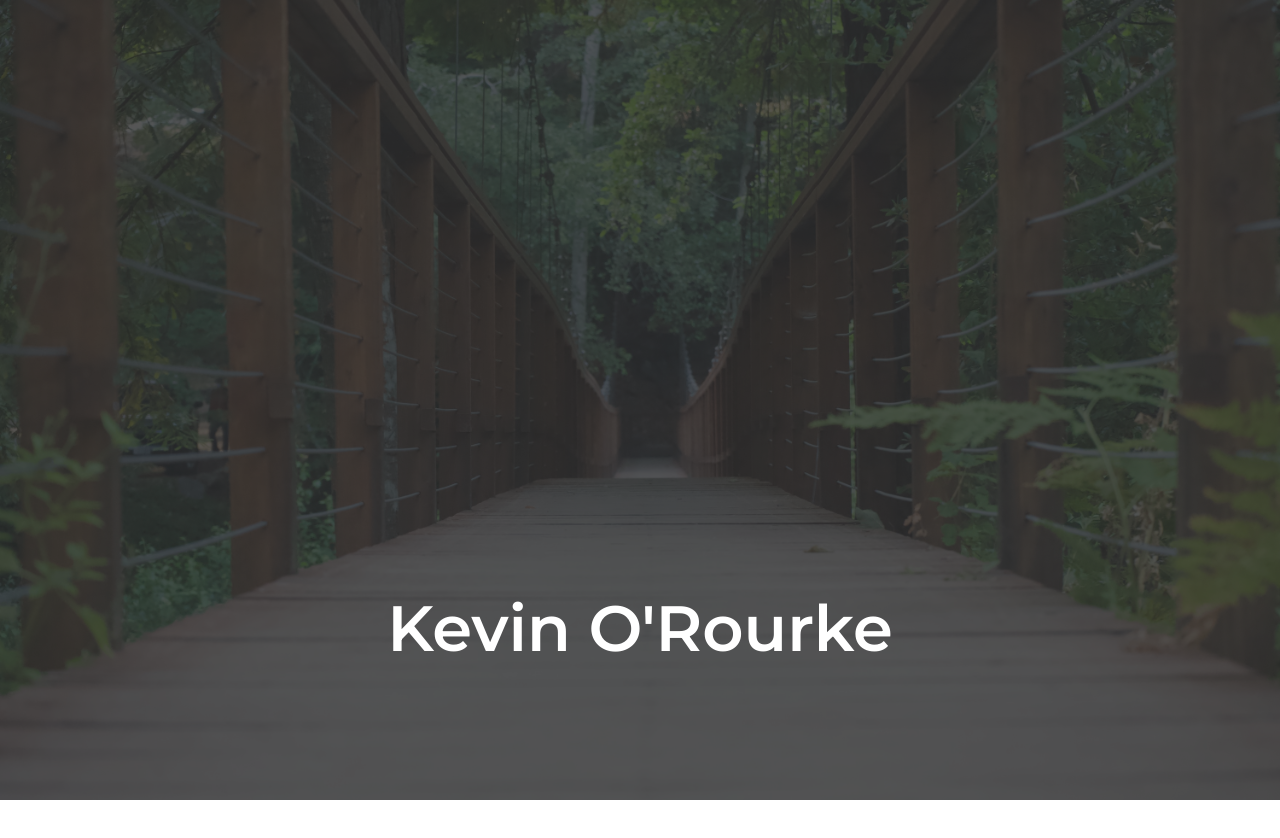
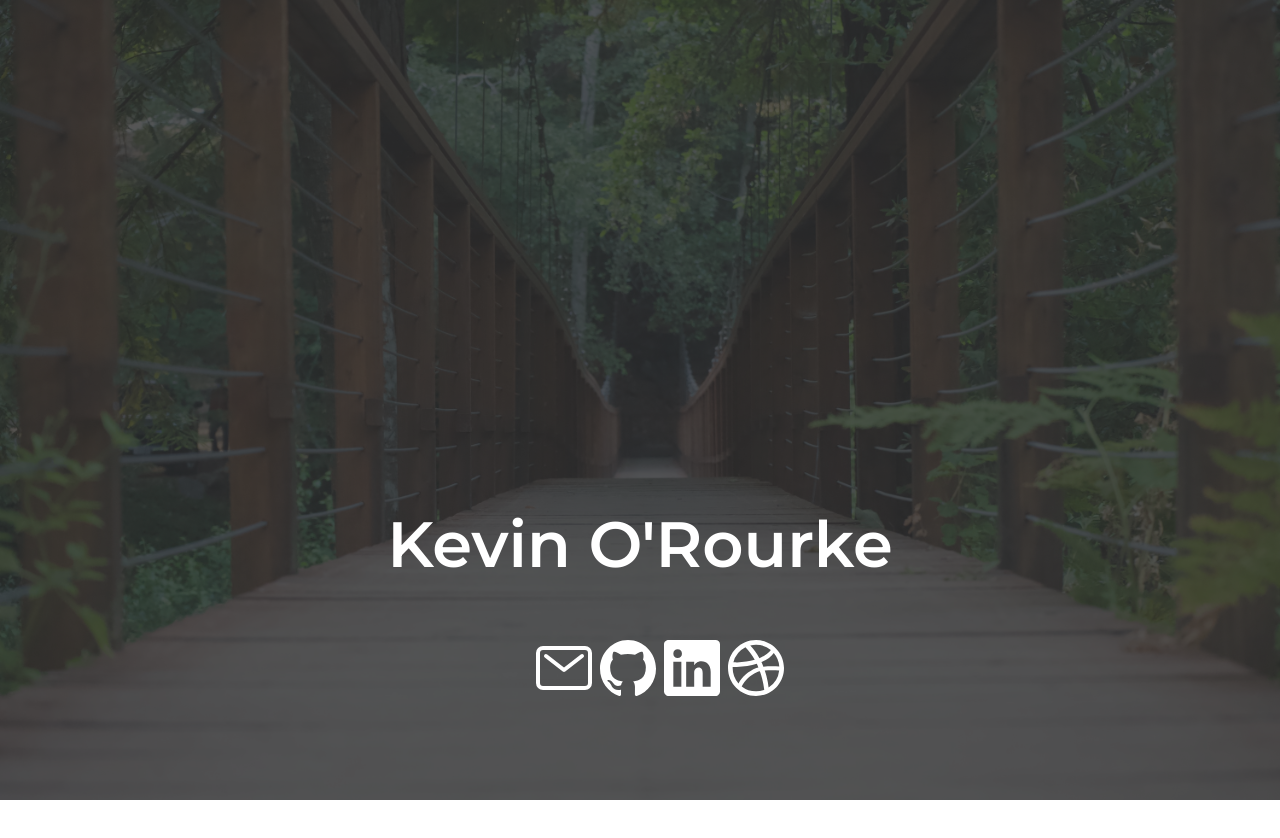
Before and after one commit to orourkek/orourkek-portfolio, a Next.js app: page / in a window 1280 px wide. Shown: the top 838 px of the page. Built offline with nearby package versions, Linux system fonts and the light colour scheme.

Commit message:
v1 of svg icons

```diff
--- /dev/null
+++ b/components/icon.tsx
@@ -0,0 +1,123 @@
+import { useState } from 'react';
+import { SvgIcon, Props as SvgIconProps } from './svg-icon';
+
+const ICONS = {
+  dribbble: {
+    hoverColor: '#ea4c89',
+    children: (
+      <path
+        fill="currentColor"
+        d={[
+          'M256 32C132.33 32 32 132.33 32 256s100.33 224 224 224 ',
+          '224-100.22 224-224S379.67 32 256 32zm142.22 103.25a186.36 186.',
+          '36 0 0144 108.38c-40.37-2.1-88.67-2.1-127.4 1.52-4.9-12.37-9.',
+          '92-24.5-15.4-36.17 44.66-19.36 79.08-44.8 98.8-73.73zM256 69.',
+          '33a185.81 185.81 0 01119.12 42.94c-20.3 25.66-52.15 48-91.82 ',
+          '64.86C261.6 137 236.63 102.47 210 75.28a187.51 187.51 0 ',
+          '0146-5.95zm-84.47 20.42c26.95 26.83 52.27 61 74.44 101C203.85 ',
+          '203.62 155.55 211 104 211c-9.8 0-19.36-.35-28.81-.94a186.78 ',
+          '186.78 0 0196.34-120.31zM69.68 247.13c10.62.47 21.35.7 32.2.',
+          '59 58.8-.7 113.52-9.92 160.54-25q6.65 13.83 12.6 28.35a115.43 ',
+          '115.43 0 00-16.69 5c-64.28 27-114.91 70.51-142.33 123.13A186 ',
+          '186 0 0169.33 256c0-3 .12-5.95.35-8.87zM256 442.67a185.57 185.',
+          '57 0 01-114.45-39.32c24.85-49.23 69.18-90 125.07-115.27 5.',
+          '25-2.45 12.25-4.43 20.3-6.18q10 27.64 17.85 57.4A678 678 0 ',
+          '01322 430.42a185.06 185.06 0 01-66 12.25zm100.92-29.75a672.61 ',
+          '672.61 0 00-17.39-92.05c-4-15.17-8.51-29.87-13.41-44.22 36.',
+          '63-3 80.5-2.57 115.38 0a186.5 186.5 0 01-84.58 136.27z',
+        ].join('')}
+      />
+    ),
+  },
+  email: {
+    hoverColor: '#ea4335',
+    children: [
+      <rect
+        x="48"
+        y="96"
+        width="416"
+        height="320"
+        rx="40"
+        ry="40"
+        fill="none"
+        stroke="currentColor"
+        stroke-linecap="round"
+        stroke-linejoin="round"
+        stroke-width="32"
+      />,
+      <path
+        fill="none"
+        stroke="currentColor"
+        stroke-linecap="round"
+        stroke-linejoin="round"
+        stroke-width="32"
+        d="M112 160l144 112 144-112"
+      />,
+    ],
+  },
+  github: {
+    hoverColor: '#333',
+    children: (
+      <path
+        fill="currentColor"
+        d={[
+          'M256 32C132.3 32 32 134.9 32 261.7c0 101.5 64.2 187.5 153.2 ',
+          '217.9a17.56 17.56 0 003.8.4c8.3 0 11.5-6.1 11.5-11.4 0-5.5-.2-19.',
+          '9-.3-39.1a102.4 102.4 0 01-22.6 2.7c-43.1 0-52.9-33.5-52.9-33.5-10.',
+          '2-26.5-24.9-33.6-24.9-33.6-19.5-13.7-.1-14.1 1.4-14.1h.1c22.5 2 ',
+          '34.3 23.8 34.3 23.8 11.2 19.6 26.2 25.1 39.6 25.1a63 63 0 0025.',
+          '6-6c2-14.8 7.8-24.9 14.2-30.7-49.7-5.8-102-25.5-102-113.5 0-25.1 ',
+          '8.7-45.6 23-61.6-2.3-5.8-10-29.2 2.2-60.8a18.64 18.64 0 015-.5c8.1 ',
+          '0 26.4 3.1 56.6 24.1a208.21 208.21 0 01112.2 0c30.2-21 48.5-24.1 ',
+          '56.6-24.1a18.64 18.64 0 015 .5c12.2 31.6 4.5 55 2.2 60.8 14.3 ',
+          '16.1 23 36.6 23 61.6 0 88.2-52.4 107.6-102.3 113.3 8 7.1 15.2 ',
+          '21.1 15.2 42.5 0 30.7-.3 55.5-.3 63 0 5.4 3.1 11.5 11.4 11.5a19.',
+          '35 19.35 0 004-.4C415.9 449.2 480 363.1 480 261.7 480 134.9 379.7 ',
+          '32 256 32z',
+        ].join('')}
+      />
+    ),
+  },
+  linkedin: {
+    hoverColor: '#0077b5',
+    children: (
+      <path
+        fill="currentColor"
+        d={[
+          'M444.17 32H70.28C49.85 32 32 46.7 32 66.89v374.72C32 461.91 ',
+          '49.85 480 70.28 480h373.78c20.54 0 35.94-18.21 35.94-38.39V66.',
+          '89C480.12 46.7 464.6 32 444.17 32zm-273.3 373.43h-64.18V205.',
+          '88h64.18zM141 175.54h-.46c-20.54 0-33.84-15.29-33.84-34.43 0-19.',
+          '49 13.65-34.42 34.65-34.42s33.85 14.82 34.31 34.42c-.01 19.',
+          '14-13.31 34.43-34.66 34.43zm264.43 229.89h-64.18V296.32c0-26.',
+          '14-9.34-44-32.56-44-17.74 0-28.24 12-32.91 23.69-1.75 4.2-2.',
+          '22 9.92-2.22 15.76v113.66h-64.18V205.88h64.18v27.77c9.34-13.3 ',
+          '23.93-32.44 57.88-32.44 42.13 0 74 27.77 74 87.64z',
+        ].join('')}
+      />
+    ),
+  },
+};
+
+type IconKey = keyof typeof ICONS;
+
+interface Props extends SvgIconProps {
+  icon: IconKey;
+}
+
+export const Icon: React.FC<Props> = ({ icon, ...rest }) => {
+  const [hovered, setHovered] = useState(false);
+  const onPointerOver = () => setHovered(true);
+  const onPointerOut = () => setHovered(false);
+
+  return (
+    <SvgIcon
+      {...rest}
+      {...ICONS[icon]}
+      color={hovered ? ICONS[icon].hoverColor : rest.color}
+      style={{ transition: 'color 0.2s ease' }}
+      onPointerOver={onPointerOver}
+      onPointerOut={onPointerOut}
+    />
+  );
+};
--- /dev/null
+++ b/components/svg-icon.tsx
@@ -0,0 +1,19 @@
+export interface Props extends React.SVGProps<SVGElement> {
+  title?: string;
+  color?: string;
+}
+
+export const SvgIcon: React.FC<Props> = (props) => (
+  <svg
+    xmlns="http://www.w3.org/2000/svg"
+    viewBox="0 0 512 512"
+    width={props.width}
+    height={props.height}
+    {...props}
+  >
+    <title>{props.title}</title>
+    {props.children}
+  </svg>
+);
+
+export default SvgIcon;
--- a/pages/index.tsx
+++ b/pages/index.tsx
@@ -1,5 +1,6 @@
 import Head from 'next/head';
 import Image from 'next/image';
+import { Icon } from '../components/icon';
 import styles from '../styles/Home.module.css';
 
 const GFONT_FAMILY = 'Montserrat:ital,wght@0,300;0,400;0,600;1,300;1,400;1,600';
@@ -23,6 +24,14 @@ export default function Home() {
           <div className={styles.bgOverlay} />
           <header>
             <h1>Kevin O'Rourke</h1>
+            <ul className={styles.links}>
+              <li>
+                <Icon icon="email" width={64} />
+                <Icon icon="github" width={64} />
+                <Icon icon="linkedin" width={64} />
+                <Icon icon="dribbble" width={64} />
+              </li>
+            </ul>
           </header>
         </section>
 
--- a/styles/Home.module.css
+++ b/styles/Home.module.css
@@ -46,6 +46,13 @@
   font-weight: 600;
 }
 
+.links {
+  list-style: none;
+}
+
+.links li {
+}
+
 .foo {
   padding: 200vh 0;
 }
```
